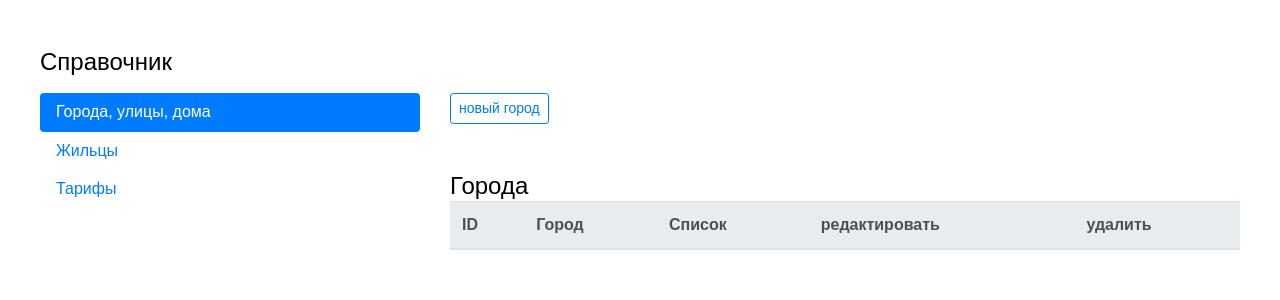
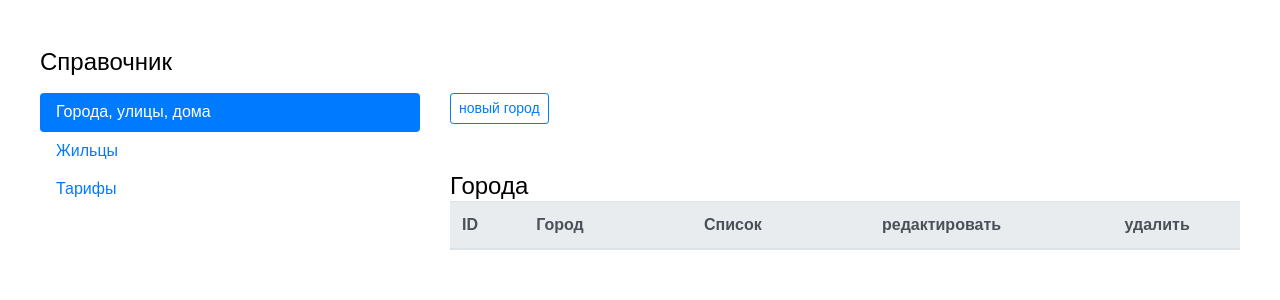
Before and after one commit to halexx7/DJ_uk_newcity, a Django app: template directory/templates/directory/directory_list.html in a window 1280 px wide. Shown: the part 54-354 px from the top of the page. Run offline with Django 3.2, Linux system fonts and the light colour scheme; the template is opened without the code that fills it: values that come from a table or form of the project are taken from there, others are empty; data comes from the database, SQL or seed files in the repository; parts of the project's set-up code (start-up, migrations or seed data) failed here and were passed over; some libraries are stand-ins or nearby versions.

Commit message:
Fix bugs

```diff
--- a/directory/templates/directory/directory_list.html
+++ b/directory/templates/directory/directory_list.html
@@ -41,9 +41,9 @@
                                 <tr>
                                     <th scope="col">ID</th>
                                     <th scope="col">Город</th>
-                                    <th scope="col">Список</th>
-                                    <th scope="col">редактировать</th>
-                                    <th scope="col">удалить</th>
+                                    <th class="text-center" scope="col">Список</th>
+                                    <th class="text-center" scope="col">редактировать</th>
+                                    <th class="text-center" scope="col">удалить</th>
                                 </tr>
                             </thead>
                             {% for city in city %}
@@ -86,7 +86,7 @@
                                         <th scope="row">{{ resident.id }}</th>
                                         <td>{{ resident.personal_account }}</td>
                                         <td>{{ resident.name }}</td>
-                                        <td><a href="#" class="text-decoration-none">редактировать</a>
+                                        <td><a href="{% url 'directory:residents_update' resident.pk %}"  type="button" class="btn btn-outline-warning btn-sm" role="button">редактировать</a>
                                         </td>
                                     </tr>
                                 </tbody>
@@ -107,9 +107,9 @@
                                 <tr>
                                     <th scope="col">#</th>
                                     <th scope="col">Наименование</th>
-                                    <th scope="col">Список</th>
-                                    <th scope="col">Редактировать</th>
-                                    <th scope="col">Удалить</th>
+                                    <th class="text-center" scope="col">Список</th>
+                                    <th class="text-center" scope="col">Редактировать</th>
+                                    <th class="text-center" scope="col">Удалить</th>
                                 </tr>
                             </thead>
 
--- a/personalacc/templates/personalacc/manager_list.html
+++ b/personalacc/templates/personalacc/manager_list.html
@@ -22,7 +22,7 @@
 </div>
 
 <!-- Content -->
-<div class="tenants">
+<div class="tenants mb-5">
     <div class="container">
         <div class="row  tenants__item  d-flex  flex-column ">
 
--- a/static/css/style.css
+++ b/static/css/style.css
@@ -184,6 +184,11 @@ ul, ol {
     max-width: 600px;
 }
 
+.category_delete--text {
+    font-size: 1.4rem;
+    text-align: center;
+}
+
 
 /* ===============
 === Register Page ===
@@ -210,7 +215,8 @@ ul, ol {
 }
 
 .directory__form {
-    max-width: 600px;
+    margin: 0 auto;
+    min-width: 600px;
 }
 
 .form_is-active {
```
Also changed, not shown: directory/templates/directory/residents.html (+4 -4 lines).
